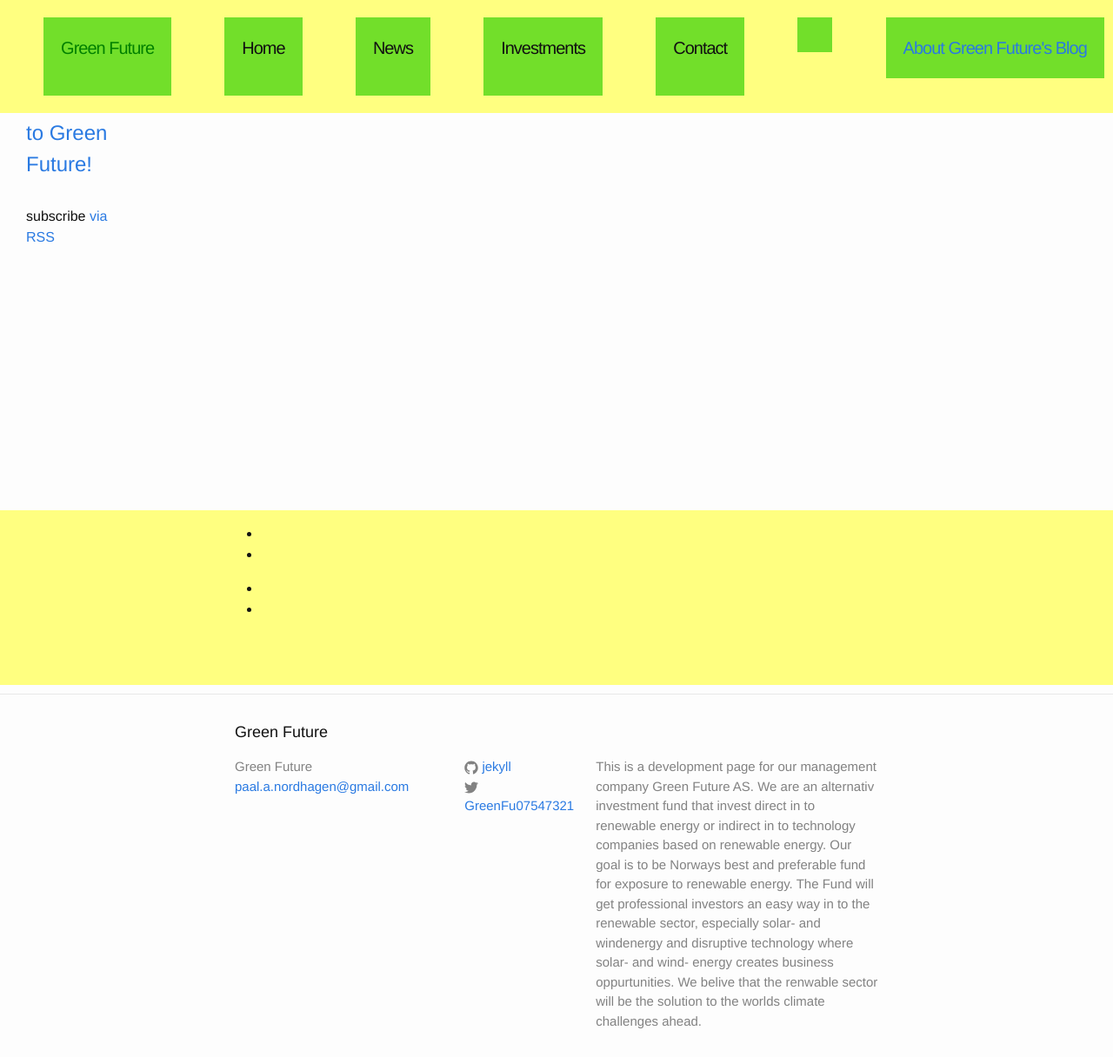
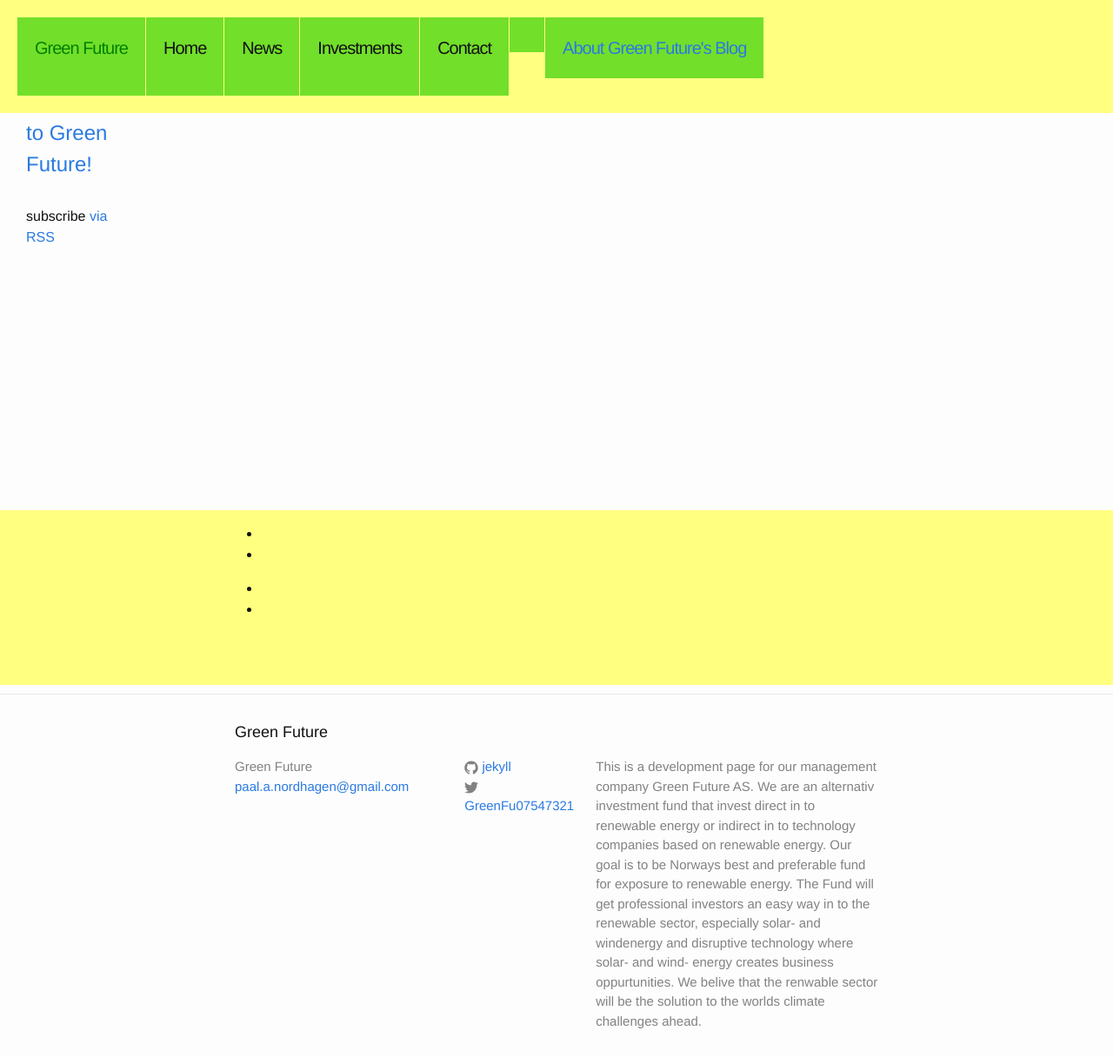
Before and after one commit to Paal-August/Paal-August.github.io, a Jekyll site: the page built from index.html, in a window 1280 px wide and 1216 px high. Shown: the whole window at 87% size. Built offline with Jekyll 4.4.1, drawn with Linux system fonts in a browser that asks for light colours.

Commit message:
Update _layout.scss

```diff
--- a/_sass/_layout.scss
+++ b/_sass/_layout.scss
@@ -23,7 +23,7 @@
   float:left;
   padding:20px;
   background-color:rgb(255, 255, 128);
-  justify-content:space-around;
+  justify-content:stretch;
  /* grid-area: 1 / 1 / 2/8;*/
 }
 
```
